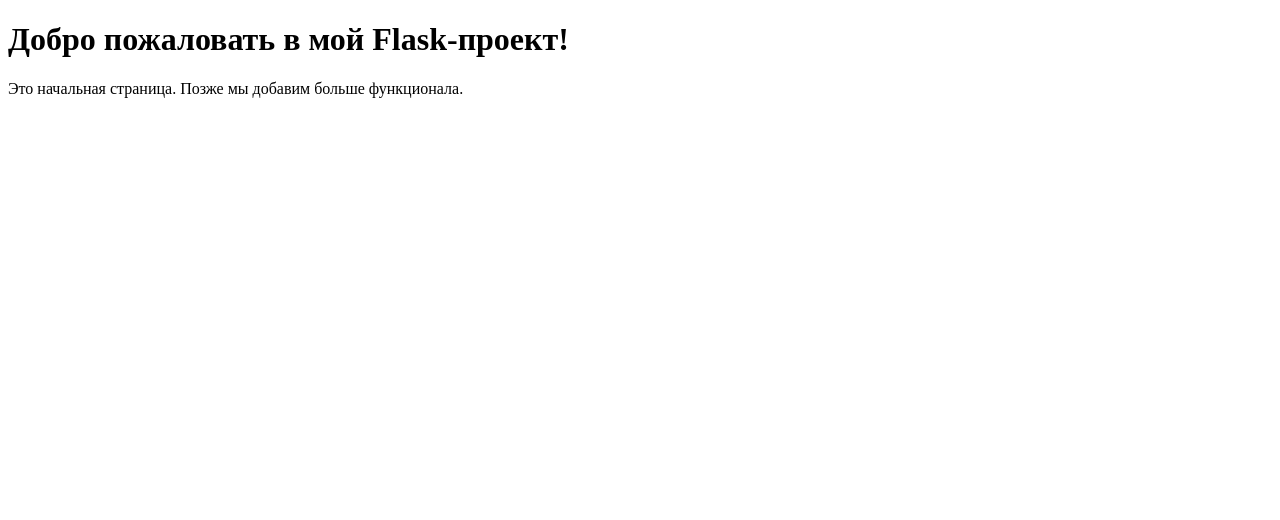
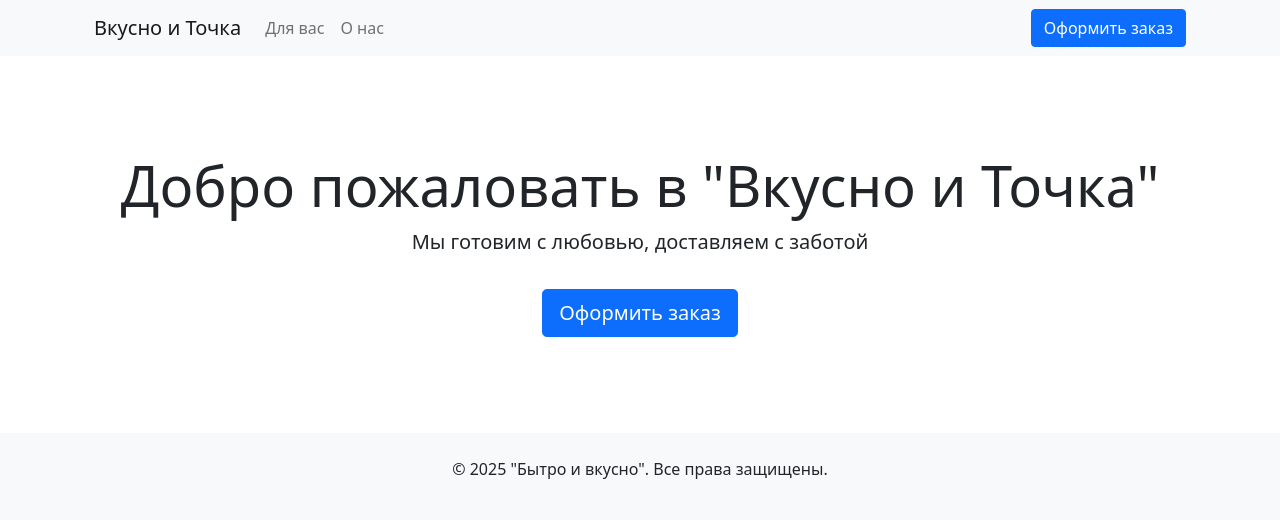
Before and after one commit to EmptySetOfAllSets/diploma, a Flask app: page / in a window 1280 px wide. Shown: the top 520 px of the page. Run offline with Flask 3, Linux system fonts and the light colour scheme.

Commit message:
main page statr

```diff
--- /dev/null
+++ b/client_pages.txt
@@ -0,0 +1,5 @@
+base_site.html
+index.html
+for_you.html
+about.html
+create_order.html
--- a/routes.py
+++ b/routes.py
@@ -15,9 +15,6 @@
     def inject_active_tab():
         return {'active_tab': request.args.get('tab', 'dishes')}
 
-    @app.route('/')
-    def index():
-        return render_template('index.html', title='Главная')
 
     @app.route('/admin/login', methods=['GET', 'POST'])
     def admin_login():
@@ -864,3 +861,20 @@
             flash(f'Ошибка при удалении: {str(e)}', 'danger')
 
         return redirect(url_for('admin_clients_orders', tab='statuses'))
+
+# Основные маршруты сайта
+    @app.route('/')
+    def index():
+        return render_template('index.html')
+
+    @app.route('/for-you')
+    def for_you():
+        return render_template('for_you.html')
+
+    @app.route('/about')
+    def about():
+        return render_template('about.html')
+
+    @app.route('/order')
+    def create_order():
+        return render_template('create_order.html')
--- /dev/null
+++ b/templates/base_site.html
@@ -0,0 +1,49 @@
+<!DOCTYPE html>
+<html lang="ru">
+<head>
+    <meta charset="UTF-8">
+    <meta name="viewport" content="width=device-width, initial-scale=1.0">
+    <title>{% block title %}Ресторан "Вкусно и Точка"{% endblock %}</title>
+    <link href="https://cdn.jsdelivr.net/npm/bootstrap@5.1.3/dist/css/bootstrap.min.css" rel="stylesheet">
+</head>
+<body>
+    <!-- Шапка сайта -->
+    <header class="bg-light">
+        <div class="container">
+            <nav class="navbar navbar-expand-lg navbar-light">
+                <div class="container-fluid">
+                    <a class="navbar-brand" href="{{ url_for('index') }}">Вкусно и Точка</a>
+                    <button class="navbar-toggler" type="button" data-bs-toggle="collapse" data-bs-target="#navbarNav">
+                        <span class="navbar-toggler-icon"></span>
+                    </button>
+                    <div class="collapse navbar-collapse" id="navbarNav">
+                        <ul class="navbar-nav me-auto">
+                            <li class="nav-item">
+                                <a class="nav-link" href="{{ url_for('for_you') }}">Для вас</a>
+                            </li>
+                            <li class="nav-item">
+                                <a class="nav-link" href="{{ url_for('about') }}">О нас</a>
+                            </li>
+                        </ul>
+                        <a href="{{ url_for('create_order') }}" class="btn btn-primary">Оформить заказ</a>
+                    </div>
+                </div>
+            </nav>
+        </div>
+    </header>
+
+    <!-- Основное содержимое -->
+    <main class="container my-5">
+        {% block content %}{% endblock %}
+    </main>
+
+    <!-- Подвал -->
+    <footer class="bg-light py-4">
+        <div class="container text-center">
+            <p>© 2025 "Бытро и вкусно". Все права защищены.</p>
+        </div>
+    </footer>
+
+    <script src="https://cdn.jsdelivr.net/npm/bootstrap@5.1.3/dist/js/bootstrap.bundle.min.js"></script>
+</body>
+</html>
--- /dev/null
+++ b/templates/client_pages.txt
@@ -0,0 +1,5 @@
+base_site.html
+index.html
+for_you.html
+about.html
+create_order.html
--- a/templates/index.html
+++ b/templates/index.html
@@ -1,12 +1,9 @@
-<!DOCTYPE html>
-<html lang="ru">
-<head>
-    <meta charset="UTF-8">
-    <meta name="viewport" content="width=device-width, initial-scale=1.0">
-    <title>{{ title }}</title>
-</head>
-<body>
-    <h1>Добро пожаловать в мой Flask-проект!</h1>
-    <p>Это начальная страница. Позже мы добавим больше функционала.</p>
-</body>
-</html>
+{% extends "base_site.html" %}
+
+{% block content %}
+<div class="hero-section text-center py-5">
+    <h1 class="display-4">Добро пожаловать в "Вкусно и Точка"</h1>
+    <p class="lead">Мы готовим с любовью, доставляем с заботой</p>
+    <a href="{{ url_for('create_order') }}" class="btn btn-primary btn-lg mt-3">Оформить заказ</a>
+</div>
+{% endblock %}
```
Also changed, not shown: templates/about.html (added, +10 -0 lines), templates/create_order.html (added, +10 -0 lines), templates/for_you.html (added, +10 -0 lines), 1 other file.
